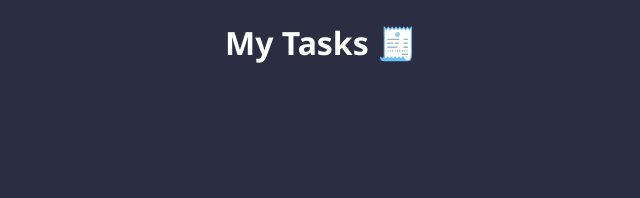
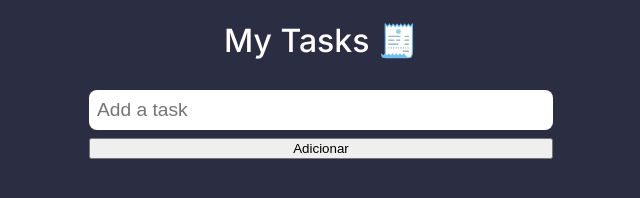
Before and after one commit to renato3x/reactive-todo-list, a plain HTML site: page index.html in a window 1280 px wide. Shown: the whole page, without its empty margins (319-959 px from the left). Drawn offline with Linux system fonts and the light colour scheme.

Commit message:
styles and html: todo actions and todo text input styles added

```diff
--- a/css/main.css
+++ b/css/main.css
@@ -1,4 +1,4 @@
-@import url('https://fonts.googleapis.com/css2?family=Noto+Sans:wght@400;500;600;700;800&display=swap');
+@import url('https://fonts.googleapis.com/css2?family=Inter:wght@300;400;500;700&display=swap');
 
 :root {
   --app-bg: #2B2E43;
@@ -10,12 +10,12 @@
 
 html {
   font-size: 16px;
-  font-family: 'Noto Sans', sans-serif;
+  font-family: 'Inter', sans-serif;
   color: var(--text-color);
 }
 
 body {
-  margin: 0 15rem;
+  margin: 0 25rem;
   padding: 0;
   box-sizing: border-box;
   height: 100vh;
@@ -26,6 +26,10 @@ body {
   flex-direction: column;
 }
 
+#main-title {
+  font-weight: 500;
+}
+
 .todo {
   flex-grow: 1;
   width: 100%;
@@ -33,3 +37,19 @@ body {
   padding: .5rem;
   overflow-y: auto;
 }
+
+.todo .todo-actions {
+  display: flex;
+  flex-direction: column;
+}
+
+.todo .todo-actions .todo-text-input {
+  height: 2.5rem;
+  border: none;
+  padding: .5rem;
+  box-sizing: border-box;
+  border-radius: .5rem;
+  margin-bottom: .5rem;
+  font-size: 1.2rem;
+  outline: none;
+}
--- a/index.html
+++ b/index.html
@@ -8,9 +8,13 @@
     <link rel="stylesheet" href="css/main.css">
   </head>
   <body>
-    <h1>My Tasks 🧾</h1>
-    <div class="todo">
-    </div>
+    <h1 id="main-title">My Tasks 🧾</h1>
+    <section class="todo">
+      <div class="todo-actions">
+        <input type="text" class="todo-text-input" placeholder="Add a task">
+        <button class="add-todo">Adicionar</button>
+      </div>
+    </section>
     <script src="https://unpkg.com/rxjs@7.5.5/dist/bundles/rxjs.umd.min.js"></script>
     <script src="js/index.js"></script>
   </body>
```
